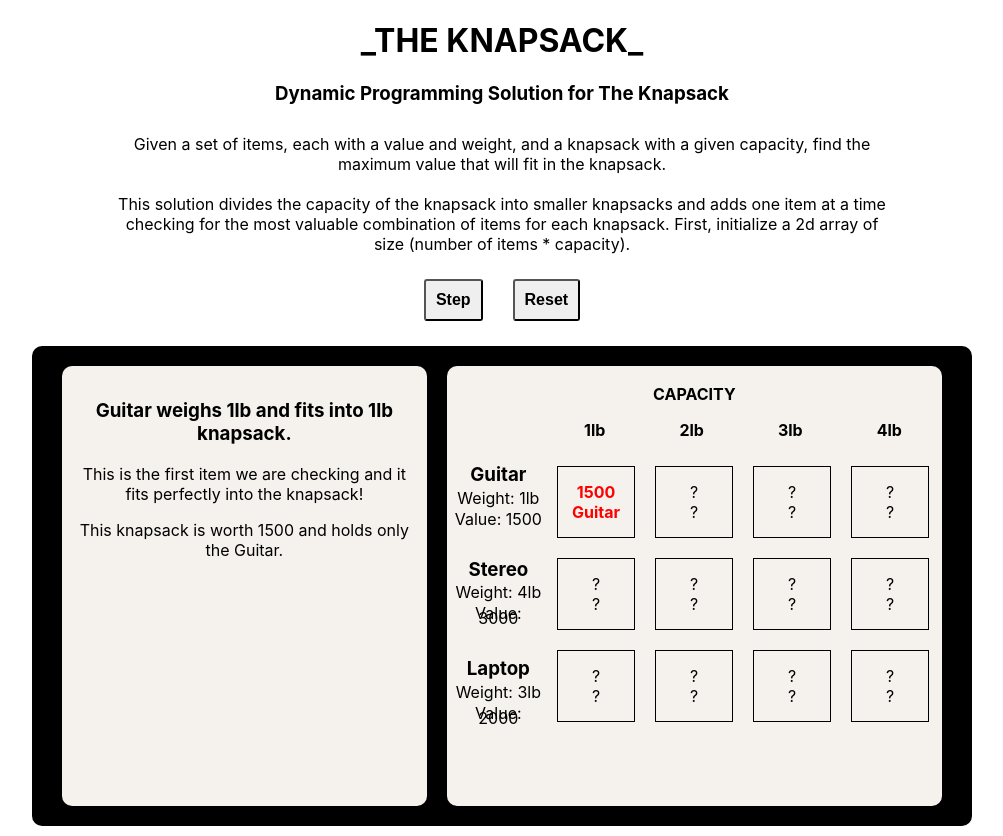
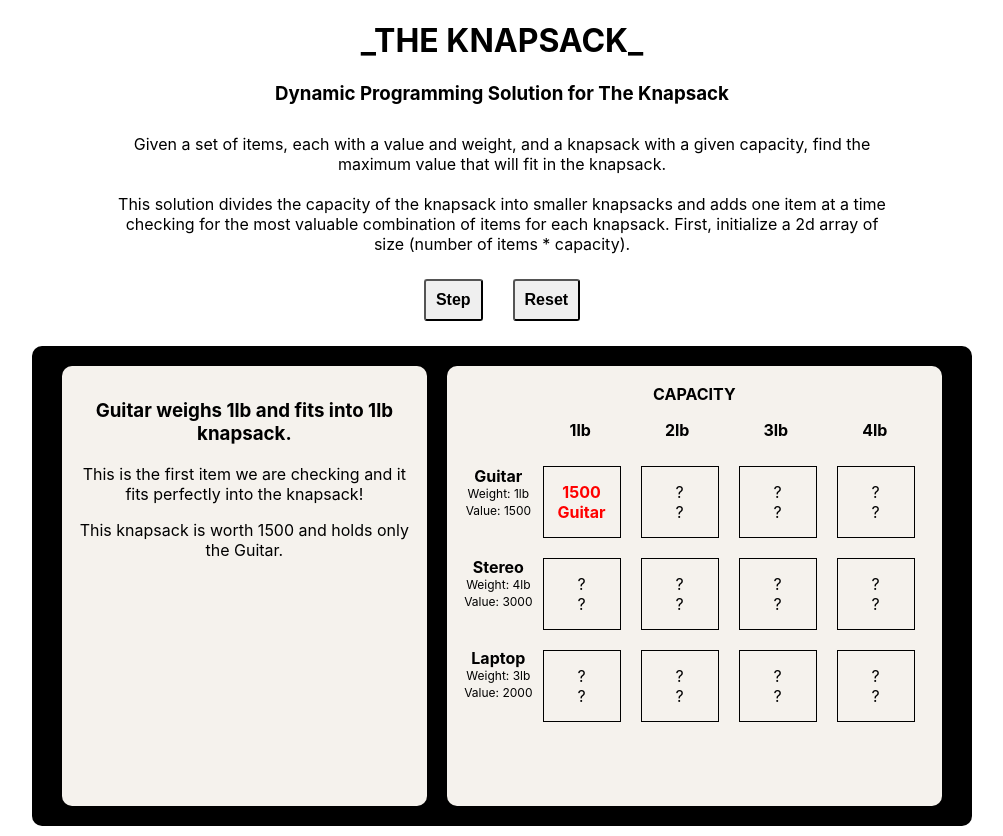
Before and after one commit to BrannanC/react_knapsack, a React (Create React App) app: page / in a window 1280 px wide. Shown: the whole page, without its empty margins (138-1141 px from the left). Built offline with nearby package versions, Linux system fonts and the light colour scheme.

Commit message:
Minor styling to items

```diff
--- a/src/Knapsack.jsx
+++ b/src/Knapsack.jsx
@@ -22,9 +22,8 @@ const items_style = {
   lineHeight: "5px",
   display: "flex",
   flexDirection: "column",
-  justifyContent: "center",
-  margin: "40px 0",
-  padding: "5px"
+  justifyContent: "space-between",
+  margin: "61px 0 20px"
 };
 
 const single_item = {
@@ -93,6 +92,16 @@ const blurb_style = {
   width: "60%",
   margin: "0 auto",
   padding: "10px"
+};
+
+const small_p = {
+  fontSize: "12px"
+};
+
+const big_p = {
+  fontSize: "16px",
+  fontWeight: "bold",
+  margin: "4px 0"
 };
 
 const button_style = {
@@ -360,9 +369,9 @@ function Knapsack() {
               <div style={items_style}>
                 {state.items.map(x => (
                   <div style={single_item} key={`items ${x.name}`}>
-                    <h3>{x.name}</h3>
-                    <p>Weight: {x.cost}lb</p>
-                    <p>Value: {x.val}</p>
+                    <p style={big_p}>{x.name}</p>
+                    <p style={small_p}>Weight: {x.cost}lb</p>
+                    <p style={small_p}>Value: {x.val}</p>
                   </div>
                 ))}
               </div>
```
